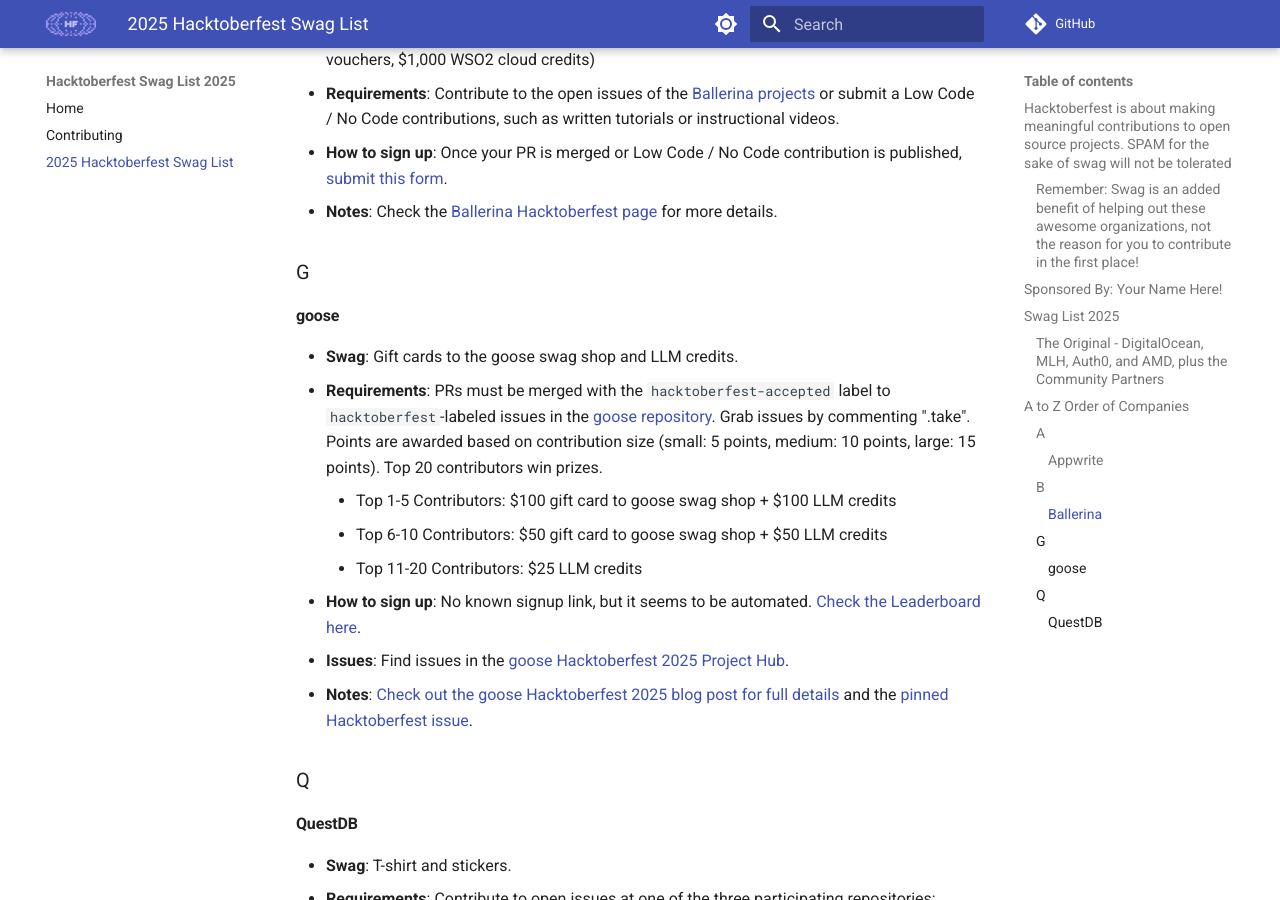
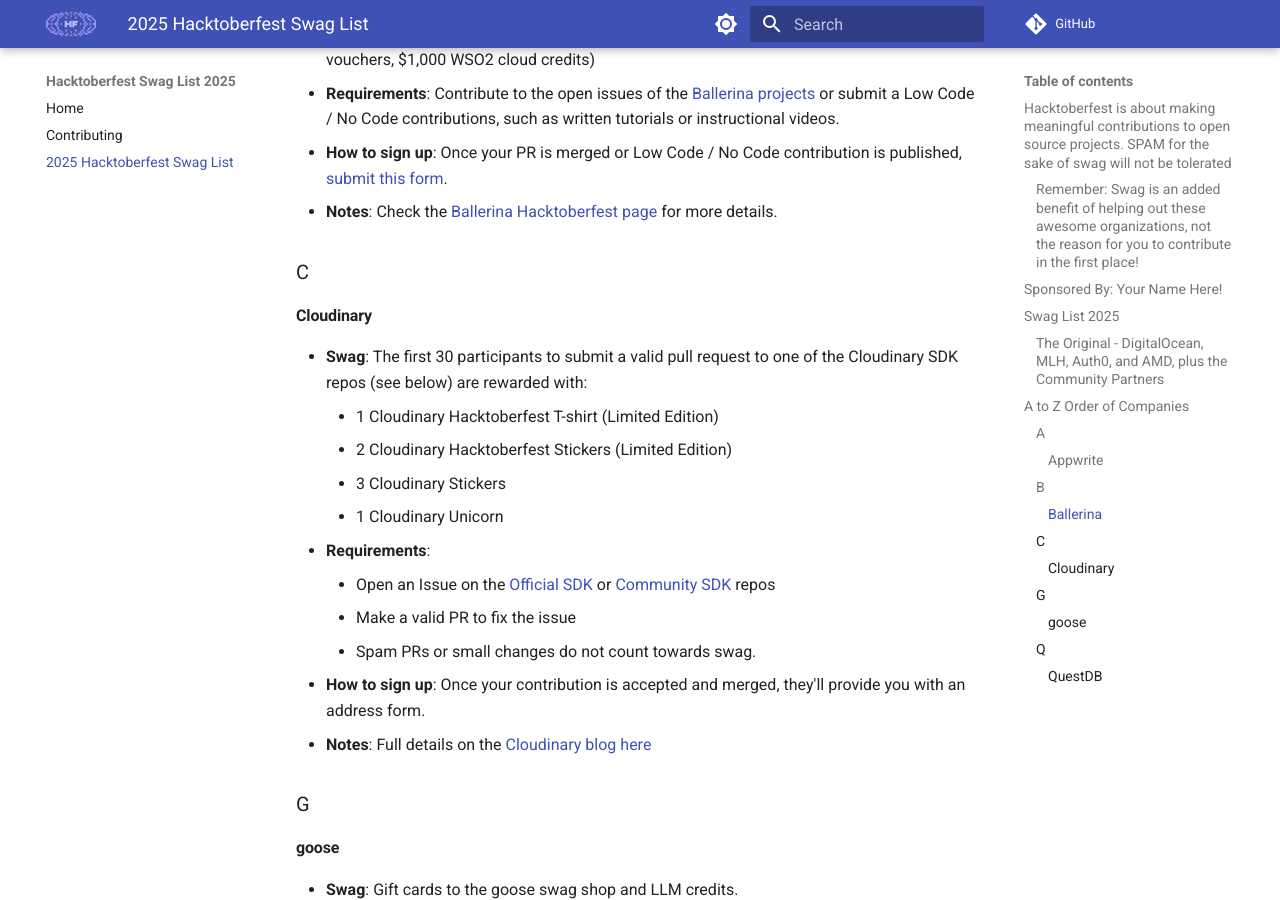
Before and after one commit to crweiner/hacktoberfest-swag-list, an MkDocs documentation site: the page built from docs/list.md, in a window 1280 px wide and 900 px high, scrolled down 1745 px. Built offline with MkDocs 1.6.1 and Material for MkDocs 9.7.7, drawn with Linux system fonts in a browser that asks for light colours; plug-ins that fetch from the network failed and are left out; comment, search, counter and statistics services are not loaded.

Commit message:
docs: Add Cloudinary to list.md (#1010)
* Update list.md with Cloudinary details

* Update Cloudinary

* Fix bullet spacing

---------

Co-authored-by: Chandler Weiner <23106097+crweiner@users.noreply.github.com>
Co-authored-by: Chandler Weiner <chandler@chandlerweiner.com>

```diff
--- a/docs/list.md
+++ b/docs/list.md
@@ -51,6 +51,22 @@
 - **How to sign up**: Once your PR is merged or Low Code / No Code contribution is published, [submit this form](https://forms.gle/rs5kBkk25ikhgHBg6).
 - **Notes**: Check the [Ballerina Hacktoberfest page](https://ballerina.io/hacktoberfest/) for more details.
 
+### C
+
+#### Cloudinary
+
+- **Swag**: The first 30 participants to submit a valid pull request to one of the Cloudinary SDK repos (see below) are rewarded with:
+    - 1 Cloudinary Hacktoberfest T-shirt (Limited Edition)
+    - 2 Cloudinary Hacktoberfest Stickers (Limited Edition)
+    - 3 Cloudinary Stickers
+    - 1 Cloudinary Unicorn
+- **Requirements**:
+    - Open an Issue on the [Official SDK](https://cloudinary.com/blog/hacktoberfest-2025#official_sdks) or [Community SDK](https://cloudinary.com/blog/hacktoberfest-2025#community_sdks) repos
+    - Make a valid PR to fix the issue
+    - Spam PRs or small changes do not count towards swag.
+- **How to sign up**: Once your contribution is accepted and merged, they'll provide you with an address form.
+- **Notes**: Full details on the [Cloudinary blog here](https://cloudinary.com/blog/hacktoberfest-2025)
+
 ### G
 
 #### **goose**
```
